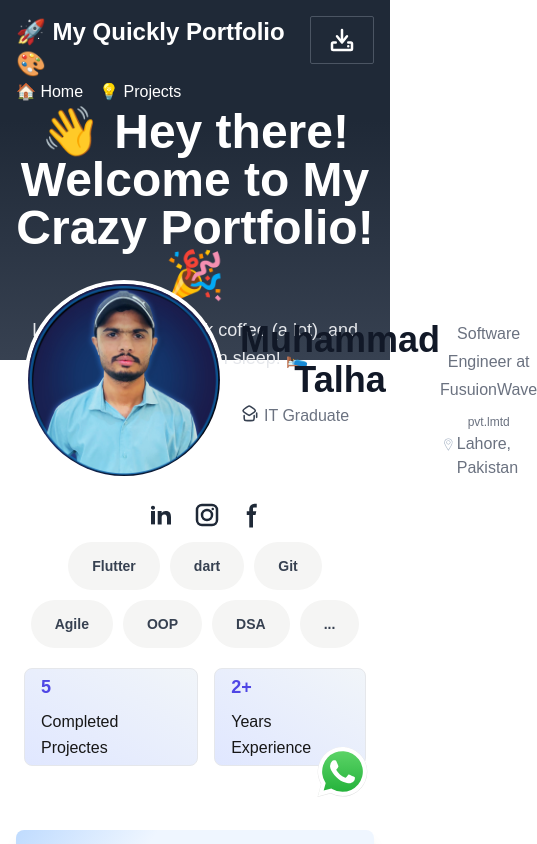
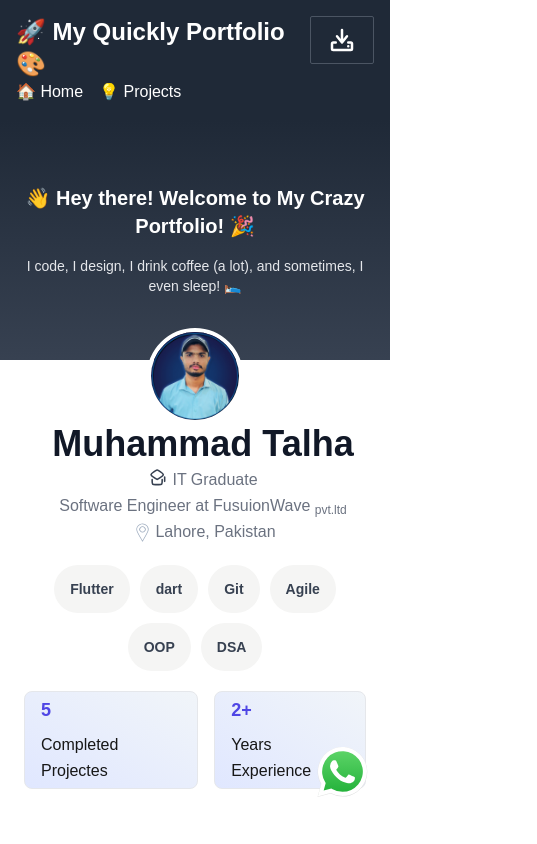
Before and after one commit to mdtalhadev/portfolio, a Next.js app: page / in a window 390 px wide. Shown: the top 844 px of the page, 537 px wide, since content can reach past the window. Built offline with nearby package versions, Linux system fonts and the light colour scheme.

Commit message:
header responsive

```diff
--- a/src/components/home/heroSec.tsx
+++ b/src/components/home/heroSec.tsx
@@ -2,7 +2,7 @@ import Image from "next/image";
 import iContactIcons from "@/types/contactIcon";
 
 const HeroSec = () => {
-    const skills = ["Flutter", "dart", "Git", "Agile", "OOP", "DSA", '...'];
+    const skills = ["Flutter", "dart", "Git", "Agile", "OOP", "DSA",];
     const contactIcons: iContactIcons[] = [
         {
             icon: (<svg className="w-[30px] h-[30px] text-gray-800 dark:text-white" aria-hidden="true" xmlns="http://www.w3.org/2000/svg" width="24" height="24" fill="currentColor" viewBox="0 0 24 24">
@@ -28,18 +28,18 @@ const HeroSec = () => {
     return (
 
 
-        <section className="relative pt-40 pb-4">
-            <div className="bg-gradient-to-b from-gray-800 to-gray-700 w-full absolute top-0 left-0 z-0 h-60 text-center flex items-center">
+        <section className="relative pt-52  sm:pt-40 md:pt-40 lg:pt-40 xl:pt-40 pb-4">
+            <div className="bg-gradient-to-b from-gray-800 to-gray-700 w-full absolute top-0 left-0 z-0 h-60 text-center flex items-center ">
                 <div className="container mx-auto px-4">
-                    <h1 className="text-5xl font-bold text-white mb-4">👋 Hey there! Welcome to My Crazy Portfolio! 🎉</h1>
-                    <p className="mt-2 text-lg text-gray-200">I code, I design, I drink coffee (a lot), and sometimes, I even sleep! 🛌</p>
+                    <h1 className="text-xl sm:text-2xl md:text-3xl lg:text-4xl xl:text-5xl font-bold text-white mb-4">👋 Hey there! Welcome to My Crazy Portfolio! 🎉</h1>
+                    <p className="mt-2 text-sm sm:text-md md:text-lg lg:text-lg xl:text-lg text-gray-200">I code, I design, I drink coffee (a lot), and sometimes, I even sleep! 🛌</p>
                 </div>
             </div>
-            <div className="w-full max-w-7xl mx-auto px-6 md:px-8">
-                <div className="flex items-end justify-between sm:justify-between relative z-10 mb-5 ">
-                    <Image width={200} height={200} src="/images/profile.jpg" alt="user-avatar-image" className="border-4 border-solid border-white rounded-full object-cover" />
-                    <div className="pl-4 w-full flex justify-between">
-                        <div className="flex flex-col items-start">
+            <div className="w-full max-w-7xl mx-auto px-6 md:px-8 flex flex-col ">
+                <div className="flex items-center md:items-end lg:items-end xl:items-end md:justify-between lg:justify-between xl:justify-between  justify-center relative z-10 mb-5 flex-col md:flex-row lg:flex-row xl:flex-row ">
+                    <Image width={200} height={200} src="/images/profile.jpg" alt="user-avatar-image" className="border-4 border-solid border-white rounded-full object-cover w-24 sm:w-28 md:w-52 lg:w-52 xl:w-56" />
+                    <div className="pl-4 w-full flex justify-between flex-col sm:flex-row md:flex-row lg:flex-row xl:flex-row">
+                        <div className="flex flex-col items-center sm:items-start md:items-start lg:items-start xl:items-start">
                             <h3 className="font-manrope font-bold text-4xl text-gray-900 mb-1 max-sm:text-center">Muhammad Talha</h3>
                             <div className="flex justify-end p-0 text-gray-500"><svg xmlns="http://www.w3.org/2000/svg" width="20" height="20" viewBox="0 0 20 20" fill="none" className="mr-1">
                                 <path className="stroke-gray-700 transition-all duration-500 group-hover:stroke-indigo-600"
@@ -47,10 +47,9 @@ const HeroSec = () => {
                                     stroke="#374151" strokeWidth="1.6" strokeLinecap="round" />
                             </svg> IT Graduate</div>
                         </div>
-                        <div className="">
-
-                            <p className="font-normal text-base leading-7 text-gray-500  max-sm:text-center">
-                                Software Engineer at FusuionWave <sub>pvt.lmtd</sub> <br className="hidden sm:block" />
+                        <div className="flex flex-col items-center sm:items-end md:items-end lg:items-end xl:items-end">
+                            <p className="font-normal text-base leading-7 text-gray-500  max-sm:text-center text-end">
+                                Software Engineer at FusuionWave <sub>pvt.ltd</sub> <br className="hidden sm:block" />
                             </p>
                             <div className="flex justify-end p-0 text-gray-500"><svg xmlns="http://www.w3.org/2000/svg" height={25} fillRule="evenodd" clipRule="evenodd" imageRendering="optimizeQuality" shapeRendering="geometricPrecision" textRendering="geometricPrecision" viewBox="0 0 6.827 6.827" id="location">
                                 <path fill="#a0aec0" fillRule="nonzero" d="M3.413 1.722c.239 0 .455.094.611.245a.821.821 0 0 1 0 1.184.875.875 0 0 1-.61.245.875.875 0 0 1-.611-.245.821.821 0 0 1 0-1.184.875.875 0 0 1 .61-.245zm.46.392a.659.659 0 0 0-.46-.185c-.18 0-.342.07-.46.185a.618.618 0 0 0 0 .89c.118.115.28.185.46.185s.343-.07.46-.184a.618.618 0 0 0 0-.891z"></path>
@@ -59,23 +58,22 @@ const HeroSec = () => {
                             </svg>Lahore, Pakistan</div>
                         </div>
                     </div>
-
-
                 </div>
-                <div className="flex flex-col sm:flex-row max-sm:gap-5 items-end justify-between">
-                    <div className="flex items-start flex-col">
-                        <div className="w-full flex mb-3">
-                            <div className="w-1/3 bg-white" > </div>
+                <div className="flex flex-col sm:flex-row max-sm:gap-5 items-center sm:items-end md:items-end lg:items-end xl:items-end justify-between ">
+                    <div className="flex items-center sm:items-start flex-col ">
+                        {/* <div className="w-full flex mb-3">
+                            <div className="w-1/3 bg-transparent" >
+                            </div>
                             {contactIcons.map((icon, index) => (
                                 <button key={index}
                                     onClick={(e) => window.open(icon.link, '_blank')} className="text-blue-400 hover:underline mx-2">
                                     {icon.icon}
                                 </button>))}
-                        </div>
-                        <ul className="flex items-center max-sm:justify-center max-sm:flex-wrap gap-2.5">
+                        </div> */}
+                        <ul className="flex items-center max-sm:justify-center max-sm:flex-wrap gap-2.5 flex-wrap">
                             {skills.map((skill, index) => (
                                 <li key={index}
-                                    className="rounded-full py-3 px-6 bg-stone-100 text-gray-700 font-semibold text-sm leading-6 transition-all duration-500 hover:bg-stone-200 hover:text-gray-900">{skill}</li>
+                                    className="rounded-full py-3 px-4 bg-stone-100 text-gray-700 font-semibold text-sm leading-6 transition-all duration-500 hover:bg-stone-200 hover:text-gray-900">{skill}</li>
                             ))}
 
 
@@ -96,31 +94,31 @@ const HeroSec = () => {
                     </div>
 
                 </div>
-                {/* <div className="flex flex-col lg:flex-row max-lg:gap-5 items-center justify-between py-0.5">
-
-                    <div className="flex flex-col md:flex-row items-center gap-6 ">
-                        <p className="flex items-center gap-2 font-medium text-lg leading-8 text-gray-400 ">Skills
-                            <svg width="20" height="20" viewBox="0 0 20 20" fill="none" xmlns="http://www.w3.org/2000/svg">
-                                <path
-                                    d="M8.78135 5.55191C9.4453 3.5173 9.77728 2.5 10.3928 2.5C11.0083 2.5 11.3403 3.5173 12.0043 5.55191L12.2949 6.44244C12.4784 7.00479 12.5701 7.28596 12.7928 7.44706C13.0155 7.60816 13.3125 7.60816 13.9063 7.60816H14.8683C17.0355 7.60816 18.119 7.60816 18.3081 8.19335C18.4972 8.77854 17.6169 9.40763 15.8563 10.6658L15.0921 11.2118C14.6069 11.5586 14.3643 11.732 14.278 11.9937C14.1918 12.2554 14.2841 12.5382 14.4687 13.1038L14.7569 13.9872C15.4209 16.0218 15.7529 17.0391 15.2549 17.3993C14.7569 17.7595 13.8878 17.1308 12.1496 15.8733L11.3887 15.323C10.9083 14.9754 10.6681 14.8016 10.3928 14.8016C10.1175 14.8016 9.87731 14.9754 9.39687 15.323L8.63605 15.8733C6.89779 17.1308 6.02866 17.7595 5.5307 17.3993C5.03273 17.0391 5.36471 16.0218 6.02866 13.9872L6.31927 13.0966C6.50278 12.5343 6.59454 12.2531 6.50948 11.9924C6.42441 11.7318 6.18419 11.558 5.70375 11.2104L4.94293 10.6601C3.20467 9.40261 2.33555 8.77389 2.52575 8.19102C2.71596 7.60816 3.79026 7.60816 5.93886 7.60816H6.87929C7.47315 7.60816 7.77008 7.60816 7.99277 7.44706C8.21547 7.28596 8.30723 7.00479 8.49074 6.44244L8.78135 5.55191Z"
-                                    stroke="#9CA3AF" strokeWidth="1.6" />
-                            </svg>
-                        </p>
-                        <ul className="flex items-center max-sm:justify-center max-sm:flex-wrap gap-2.5">
-                            {skills.map((skill, index) => (
-                                <li key={index}
-                                    className="rounded-full py-3 px-6 bg-stone-100 text-gray-700 font-semibold text-sm leading-6 transition-all duration-500 hover:bg-stone-200 hover:text-gray-900">{skill}</li>
-                            ))}
-
-
-                        </ul>
-                    </div>
-                </div> */}
             </div>
 
         </section>
 
     );
+                // <div className="flex flex-col lg:flex-row max-lg:gap-5 items-center justify-between py-0.5">
+
+                //     <div className="flex flex-col md:flex-row items-center gap-6 ">
+                //         <p className="flex items-center gap-2 font-medium text-lg leading-8 text-gray-400 ">Skills
+                //             <svg width="20" height="20" viewBox="0 0 20 20" fill="none" xmlns="http://www.w3.org/2000/svg">
+                //                 <path
+                //                     d="M8.78135 5.55191C9.4453 3.5173 9.77728 2.5 10.3928 2.5C11.0083 2.5 11.3403 3.5173 12.0043 5.55191L12.2949 6.44244C12.4784 7.00479 12.5701 7.28596 12.7928 7.44706C13.0155 7.60816 13.3125 7.60816 13.9063 7.60816H14.8683C17.0355 7.60816 18.119 7.60816 18.3081 8.19335C18.4972 8.77854 17.6169 9.40763 15.8563 10.6658L15.0921 11.2118C14.6069 11.5586 14.3643 11.732 14.278 11.9937C14.1918 12.2554 14.2841 12.5382 14.4687 13.1038L14.7569 13.9872C15.4209 16.0218 15.7529 17.0391 15.2549 17.3993C14.7569 17.7595 13.8878 17.1308 12.1496 15.8733L11.3887 15.323C10.9083 14.9754 10.6681 14.8016 10.3928 14.8016C10.1175 14.8016 9.87731 14.9754 9.39687 15.323L8.63605 15.8733C6.89779 17.1308 6.02866 17.7595 5.5307 17.3993C5.03273 17.0391 5.36471 16.0218 6.02866 13.9872L6.31927 13.0966C6.50278 12.5343 6.59454 12.2531 6.50948 11.9924C6.42441 11.7318 6.18419 11.558 5.70375 11.2104L4.94293 10.6601C3.20467 9.40261 2.33555 8.77389 2.52575 8.19102C2.71596 7.60816 3.79026 7.60816 5.93886 7.60816H6.87929C7.47315 7.60816 7.77008 7.60816 7.99277 7.44706C8.21547 7.28596 8.30723 7.00479 8.49074 6.44244L8.78135 5.55191Z"
+                //                     stroke="#9CA3AF" strokeWidth="1.6" />
+                //             </svg>
+                //         </p>
+                //         <ul className="flex items-center max-sm:justify-center max-sm:flex-wrap gap-2.5">
+                //             {skills.map((skill, index) => (
+                //                 <li key={index}
+                //                     className="rounded-full py-3 px-6 bg-stone-100 text-gray-700 font-semibold text-sm leading-6 transition-all duration-500 hover:bg-stone-200 hover:text-gray-900">{skill}</li>
+                //             ))}
+
+
+                //         </ul>
+                //     </div>
+                // </div>
 }
 
 export default HeroSec;
```
